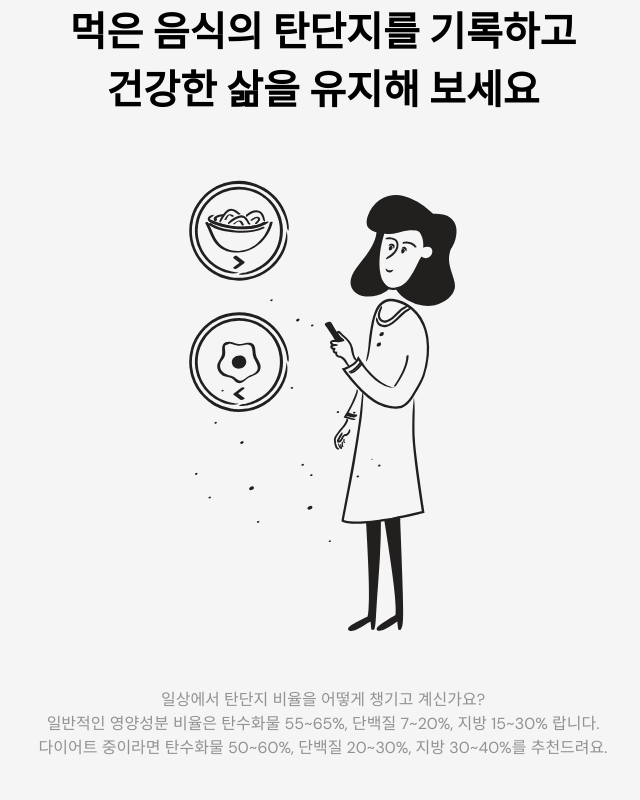
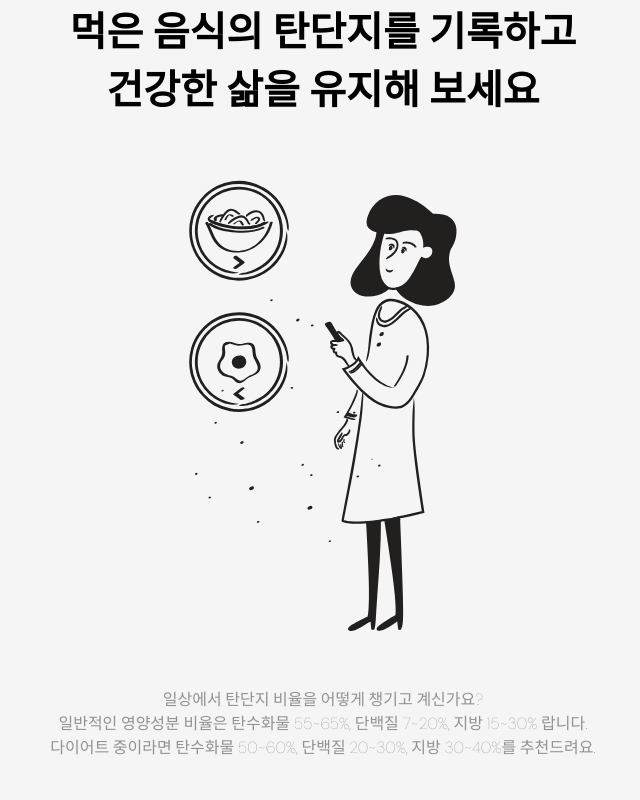
Before and after one commit to Tandanzi-Team/tan-dan-zi, a Next.js app in the folder web/: page / in a window 1280 px wide. Shown: the top 800 px of the page, without its empty margins (317-957 px from the left). Built offline with nearby package versions, Linux system fonts and the light colour scheme.

Commit message:
style: 전역 스타일 중 기본 폰트 두께를 300에서 200으로 수정

```diff
--- a/web/app/globals.css
+++ b/web/app/globals.css
@@ -9,6 +9,7 @@
   margin: 0;
   padding: 0;
   background-color: #F5F5F5;
+  font-weight: 200;
 }
 
 html,
--- a/web/app/page.tsx
+++ b/web/app/page.tsx
@@ -39,7 +39,6 @@ const Container = styled.div`
   justify-content: center;
   min-height: 100vh;
   width: 100vw;
-  background-color: #F5F5F5;
 `;
 
 const Title = styled.div`
@@ -66,13 +65,11 @@ const Button = styled.button`
   border-radius: 10px;
   cursor: pointer;
   font-size: 15px;
-  font-weight: 200;
   color: #ffffff;
 `;
 
 const GotoSignUp = styled.div`
   margin: 0px 0px 50px 0px;
-  font-weight: 200;
 `;
 
 const StyledLink = styled.a`
```
